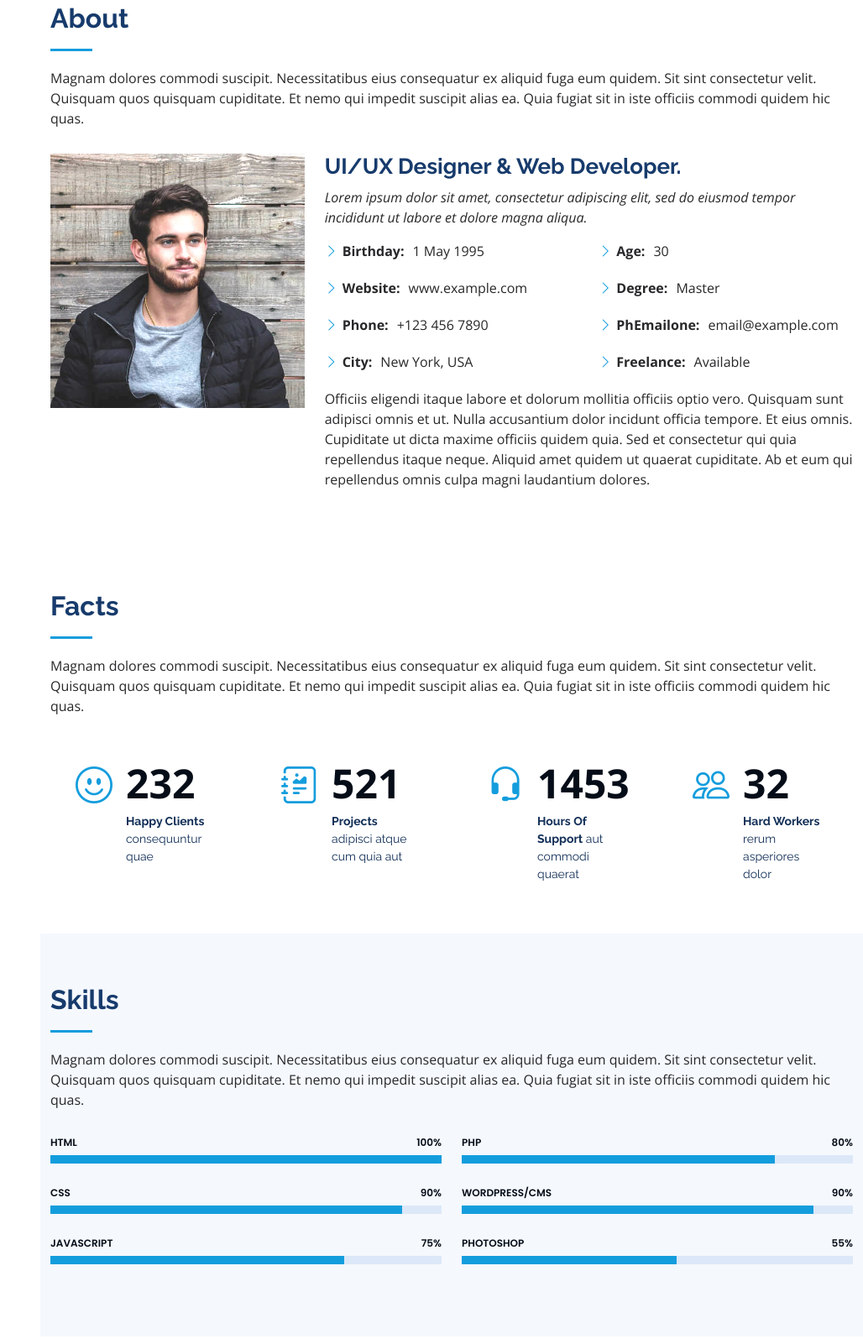
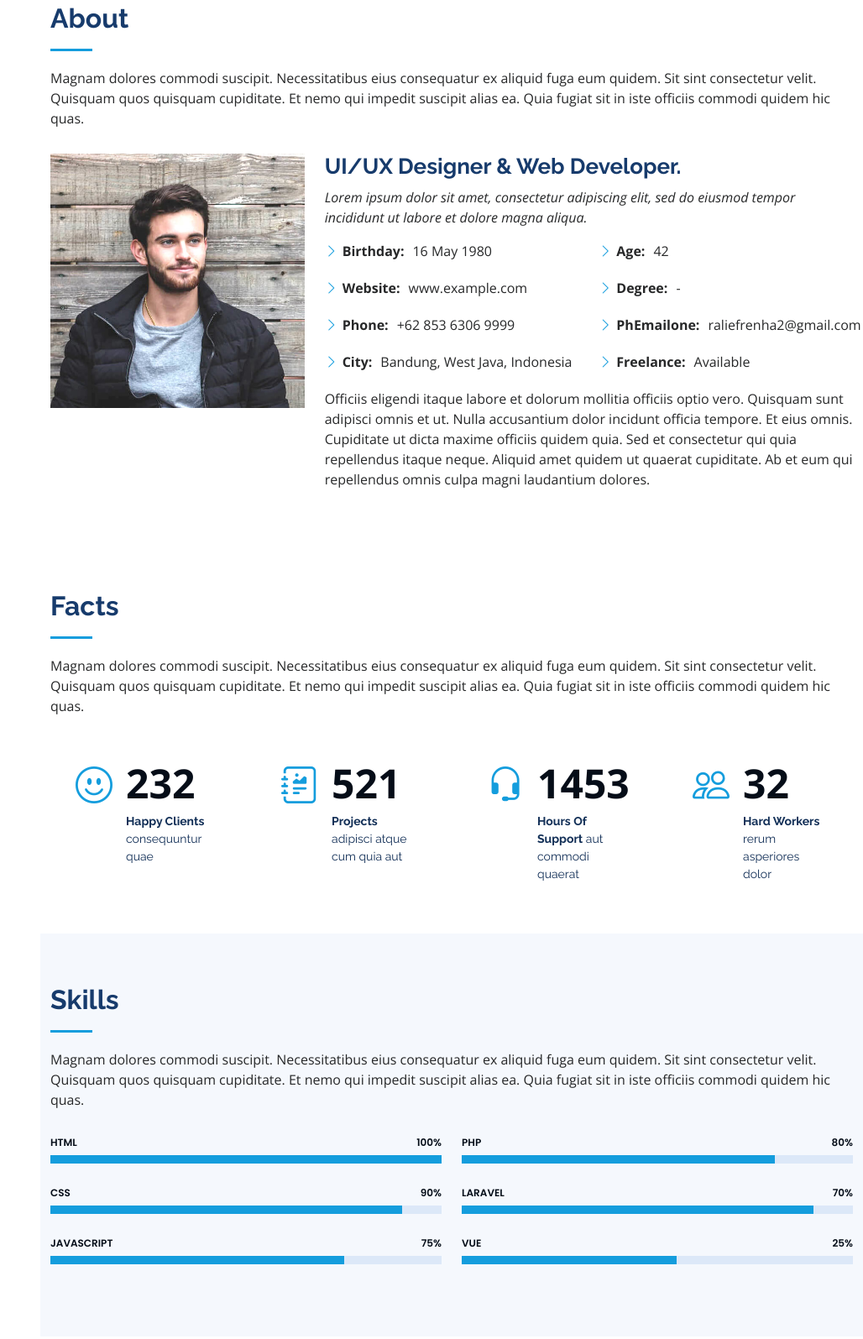
Before and after one commit to raliefrenha2/notes, a plain HTML site: page index.html in a window 1280 px wide. Shown: the part 857-2452 px from the top of the page at 84% size, without its empty margins (252-1280 px from the left). Drawn offline with nearby package versions, Linux system fonts and the light colour scheme.

Commit message:
update profile

```diff
--- a/index.html
+++ b/index.html
@@ -46,7 +46,7 @@
 
       <div class="profile">
         <img src="assets/img/profile-img.jpg" alt="" class="img-fluid rounded-circle">
-        <h1 class="text-light"><a href="index.html">Alex Smith</a></h1>
+        <h1 class="text-light"><a href="index.html">Romi Alief Rahman</a></h1>
         <div class="social-links mt-3 text-center">
           <a href="#" class="twitter"><i class="bx bxl-twitter"></i></a>
           <a href="#" class="facebook"><i class="bx bxl-facebook"></i></a>
@@ -101,17 +101,17 @@
             <div class="row">
               <div class="col-lg-6">
                 <ul>
-                  <li><i class="bi bi-chevron-right"></i> <strong>Birthday:</strong> <span>1 May 1995</span></li>
+                  <li><i class="bi bi-chevron-right"></i> <strong>Birthday:</strong> <span>16 May 1980</span></li>
                   <li><i class="bi bi-chevron-right"></i> <strong>Website:</strong> <span>www.example.com</span></li>
-                  <li><i class="bi bi-chevron-right"></i> <strong>Phone:</strong> <span>+123 456 7890</span></li>
-                  <li><i class="bi bi-chevron-right"></i> <strong>City:</strong> <span>New York, USA</span></li>
+                  <li><i class="bi bi-chevron-right"></i> <strong>Phone:</strong> <span>+62 853 6306 9999</span></li>
+                  <li><i class="bi bi-chevron-right"></i> <strong>City:</strong> <span>Bandung, West Java, Indonesia</span></li>
                 </ul>
               </div>
               <div class="col-lg-6">
                 <ul>
-                  <li><i class="bi bi-chevron-right"></i> <strong>Age:</strong> <span>30</span></li>
-                  <li><i class="bi bi-chevron-right"></i> <strong>Degree:</strong> <span>Master</span></li>
-                  <li><i class="bi bi-chevron-right"></i> <strong>PhEmailone:</strong> <span>email@example.com</span></li>
+                  <li><i class="bi bi-chevron-right"></i> <strong>Age:</strong> <span>42</span></li>
+                  <li><i class="bi bi-chevron-right"></i> <strong>Degree:</strong> <span>-</span></li>
+                  <li><i class="bi bi-chevron-right"></i> <strong>PhEmailone:</strong> <span>raliefrenha2@gmail.com</span></li>
                   <li><i class="bi bi-chevron-right"></i> <strong>Freelance:</strong> <span>Available</span></li>
                 </ul>
               </div>
@@ -220,14 +220,14 @@
             </div>
 
             <div class="progress">
-              <span class="skill">WordPress/CMS <i class="val">90%</i></span>
+              <span class="skill">Laravel <i class="val">70%</i></span>
               <div class="progress-bar-wrap">
                 <div class="progress-bar" role="progressbar" aria-valuenow="90" aria-valuemin="0" aria-valuemax="100"></div>
               </div>
             </div>
 
             <div class="progress">
-              <span class="skill">Photoshop <i class="val">55%</i></span>
+              <span class="skill">Vue <i class="val">25%</i></span>
               <div class="progress-bar-wrap">
                 <div class="progress-bar" role="progressbar" aria-valuenow="55" aria-valuemin="0" aria-valuemax="100"></div>
               </div>
```
